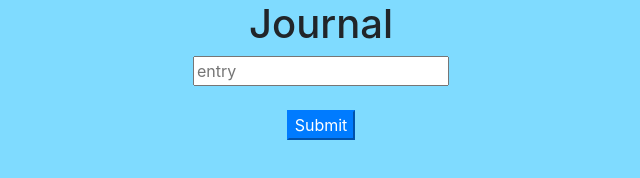
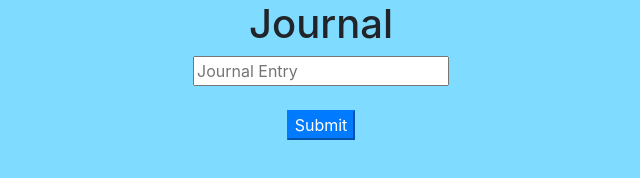
Before and after one commit to NickoDelaCruz/journal-entry, a website built with webpack: page src/index.html in a window 1280 px wide. Shown: the full height of the page, 319-959 px from the left. Built offline with nearby package versions, Linux system fonts and the light colour scheme.

Commit message:
name change

```diff
--- a/package.json
+++ b/package.json
@@ -1,5 +1,5 @@
 {
-  "name": "ping-pong",
+  "name": "journal-entry",
   "version": "1.0.0",
   "description": "",
   "main": "index.js",
--- a/src/index.html
+++ b/src/index.html
@@ -10,7 +10,7 @@
       <h1>Journal</h1>
     <form id="journal-form">
       <!-- <input id="title" type="textarea" placeholder="title"><br> -->
-      <input id="entry" type="textarea" placeholder="entry"><br><br>
+      <input id="entry" type="textarea" placeholder="Journal Entry"><br><br>
       <button type="submit" class="btn-primary">Submit</button><br>
     </form>
     <ul id="solution"></ul>
--- a/src/journal.js
+++ b/src/journal.js
@@ -26,7 +26,7 @@ export function getTeaser(entry) {
   words.splice(8);
   return words.join(' ');
 }
-//
+
 // export function getTitle(title) {
 //   var title = title.split(" ");
 //   title.splice(8)
--- a/src/main.js
+++ b/src/main.js
@@ -13,5 +13,6 @@ $(document).ready(function() {
     $('#solution').append("<p>vowels: " + output2 + "</p>");
     $('#solution').append("<p>consts: " + output3 + "</p>");
     $('#solution').append("<p>teaser: " + output4 + "</p>");
+
   });
 });
```
Also changed, not shown: 1 other file.
